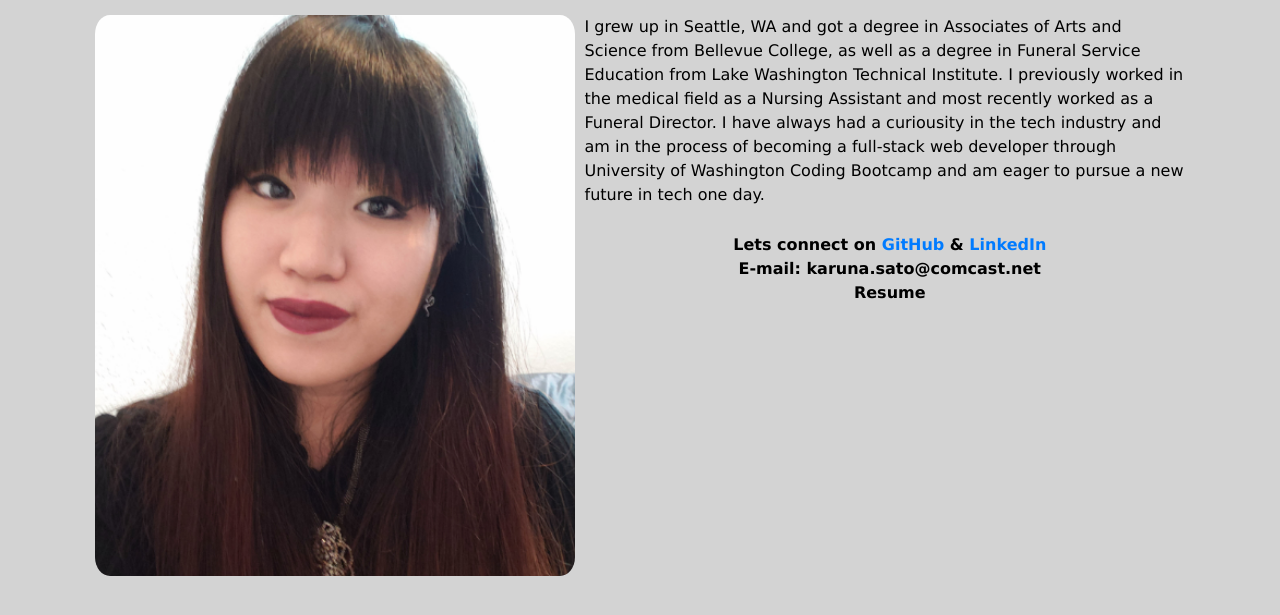
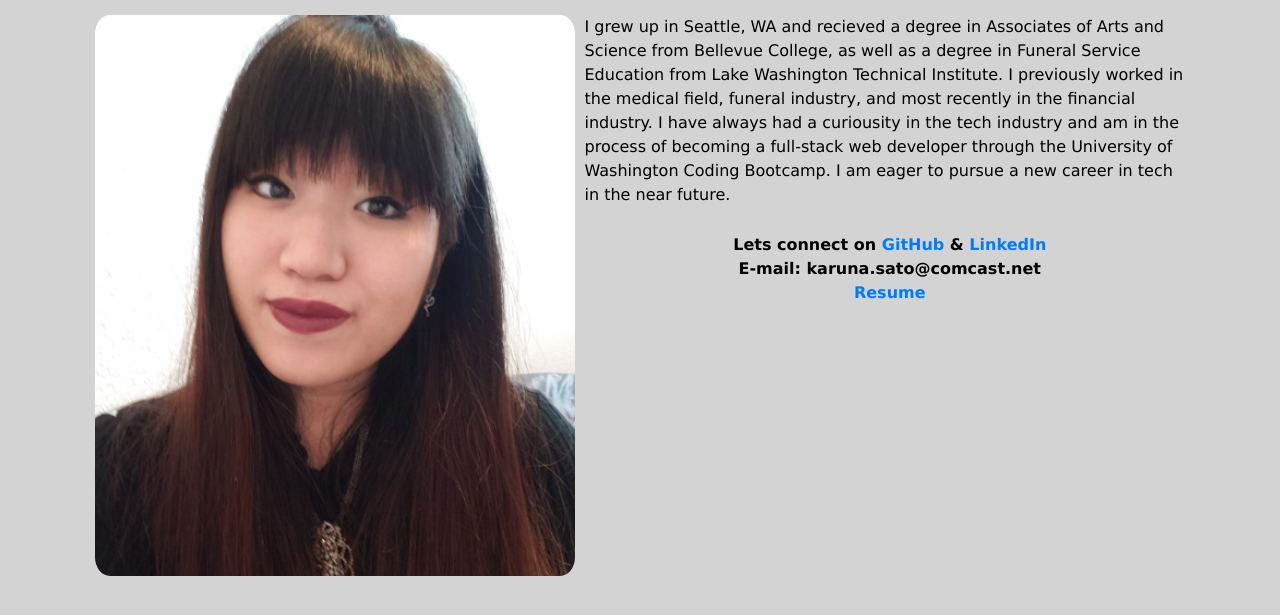
Before and after one commit to karunasato/2nd_HW, a plain HTML site: page index.html in a window 1280 px wide. Shown: the part 107-722 px from the top of the page. Drawn offline with nearby package versions, Linux system fonts and the light colour scheme.

Commit message:
added resume

```diff
--- a/index.html
+++ b/index.html
@@ -39,13 +39,13 @@
                 <div class="col-md-12">
                     <img src="./Images/photo.JPG" class="photo">
                     <p class="p1">
-                      I grew up in Seattle, WA and got a degree in Associates of Arts and Science from Bellevue College, as well as a degree in Funeral Service Education from Lake Washington Technical Institute. I previously worked in the medical field as a Nursing Assistant and most recently worked as a Funeral Director. I have always had a curiousity in the tech industry and am in the process of becoming a full-stack web developer through University of Washington Coding Bootcamp and am eager to pursue a new future in tech one day.
+                      I grew up in Seattle, WA and recieved a degree in Associates of Arts and Science from Bellevue College, as well as a degree in Funeral Service Education from Lake Washington Technical Institute. I previously worked in the medical field, funeral industry, and most recently in the financial industry. I have always had a curiousity in the tech industry and am in the process of becoming a full-stack web developer through the University of Washington Coding Bootcamp. I am eager to pursue a new career in tech in the near future.
 
                     </p>
                    <ul class="links">
-                     <li>Lets connect on <a class="github" href="https://github.com/karunasato"> GitHub</a> & <a class="linkedIn" href="https://github.com/karunasato"> LinkedIn</a> </li>
+                     <li>Lets connect on <a class="github" href="https://github.com/karunasato"> GitHub</a> & <a class="linkedIn" href="https://www.linkedin.com/in/karuna-sato-94aa401a8/"> LinkedIn</a> </li>
                      <li>E-mail: karuna.sato@comcast.net</li>
-                     <li>Resume </li>
+                     <li> <a class="resume" href="Images\Resume2020.pdf">Resume</a></li>
 
                    </ul>
 
```
Also changed, not shown: 1 other file.
